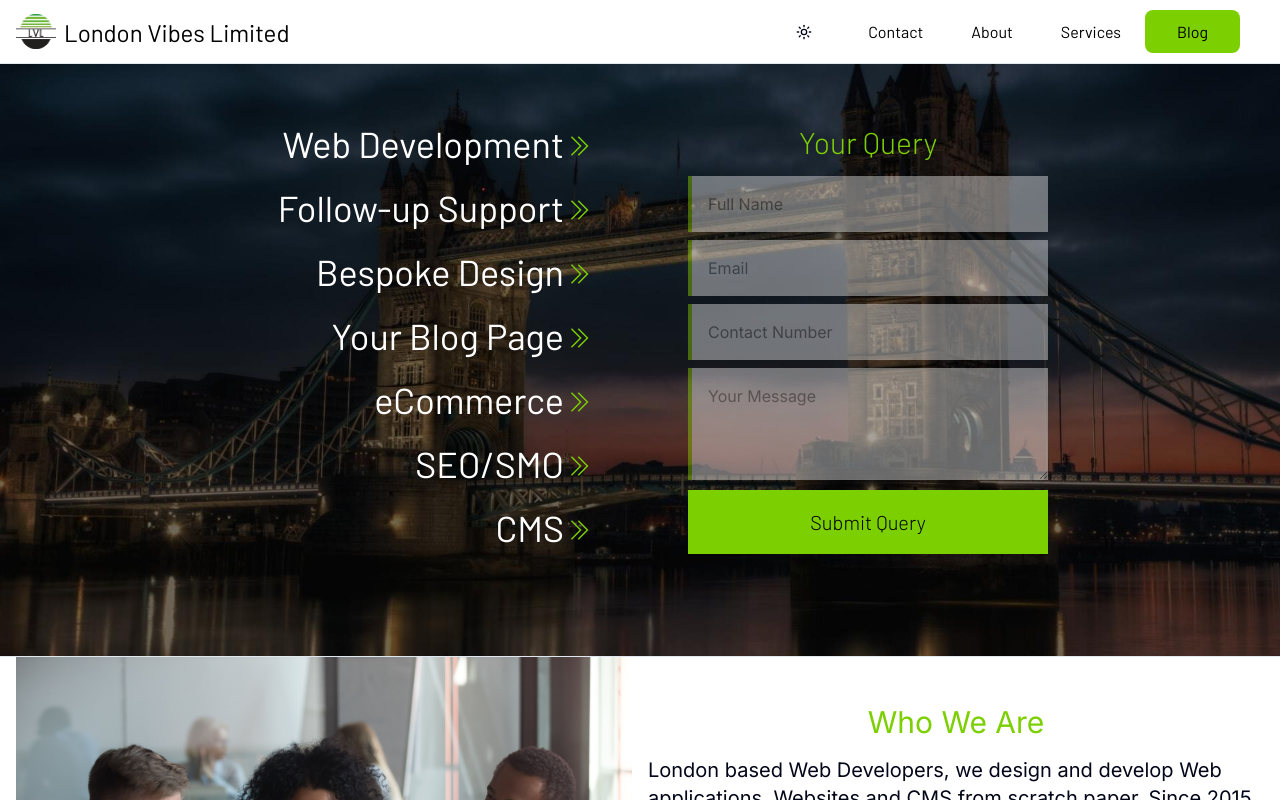
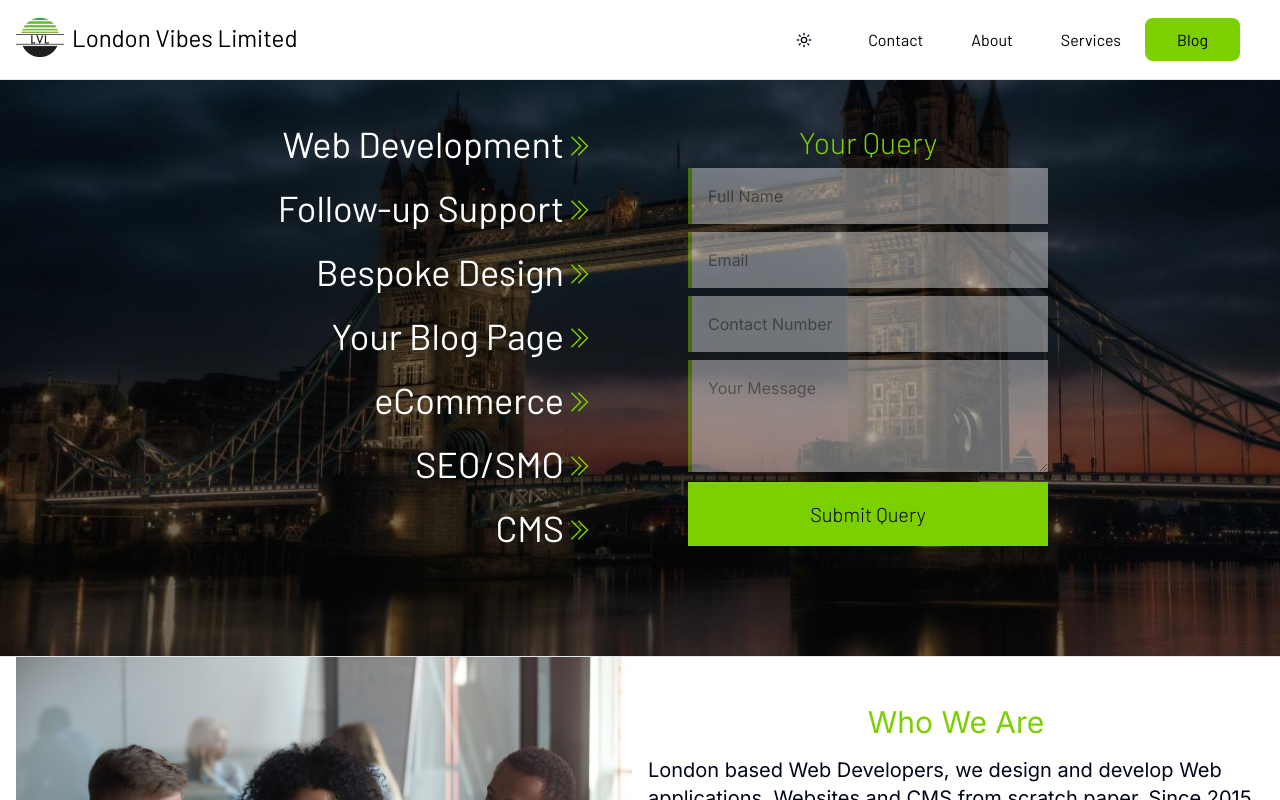
Before and after one commit to Sen12345/lvl-website, a Next.js app: page / in a window 1280 px wide. Shown: the top 800 px of the page. Built offline with nearby package versions, Linux system fonts and the light colour scheme; no server answers.

Commit message:
Realign navbar

```diff
--- a/components/contactForm.tsx
+++ b/components/contactForm.tsx
@@ -54,7 +54,7 @@ const ContactFormPage = () => {
         onSubmit={form.handleSubmit(onSubmit)}
       >
         <div
-          className={` ${barlow.className} text-center text-3xl pb-2 text-lime-500 focus:txt-white hover:text-white`}
+          className={` ${barlow.className} text-center text-3xl  text-lime-500 focus:txt-white hover:text-white`}
         >
           Your Query
         </div>
--- a/components/shared/header/index.tsx
+++ b/components/shared/header/index.tsx
@@ -12,21 +12,21 @@ const barlow = Barlow({
 
 const Header = () => {
   return (
-    <div className="w-full flex top bg-white fixed h-16 justify-center items-center top-0 z-50 border-b">
+    <div className="w-full flex top bg-white fixed h-20 justify-center items-center top-0 z-50 border-b">
       <div className="flex flex-between items-center justify-center w-full">
         <div className="flex-start">
-          <Link href="/" className="flex flex-row pl-4">
+          <Link href="/" className="flex flex-row mb-1 pl-4">
             <Image
               src="/logo/lvl-logo.png"
               alt="Company logo"
               width={48}
               height={48}
-              className="w-10 "
+              className="w-12"
               quality={100}
               priority={true}
             />
             <span
-              className={`${barlow.className}  text-black mt-[3px] font-bold text-2xl ml-2 hover:text-lime-600`}
+              className={`${barlow.className}  text-black mt-1 font-bold text-2xl ml-2 hover:text-lime-600`}
             >
               {APP_NAME}
             </span>
```
